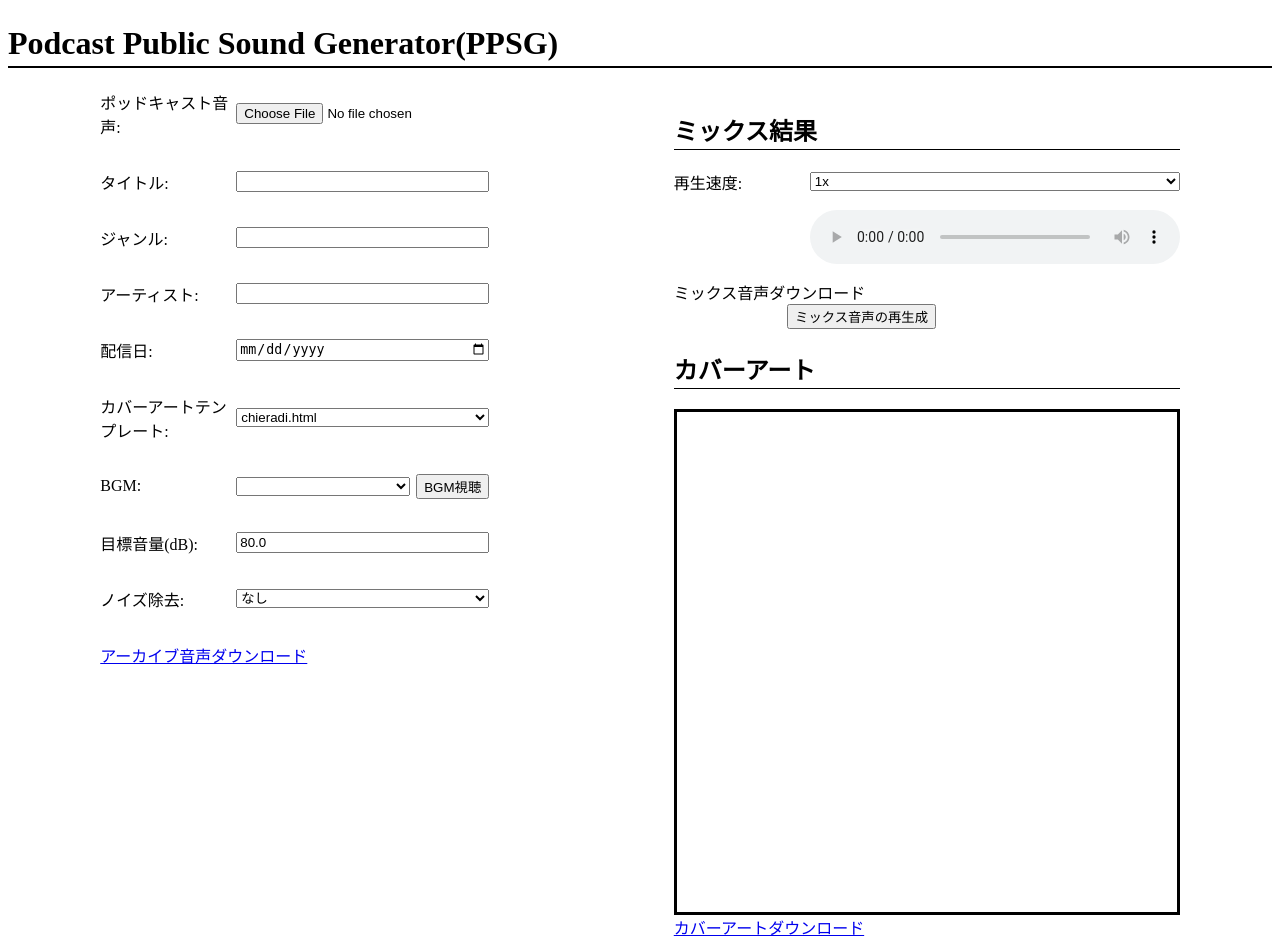
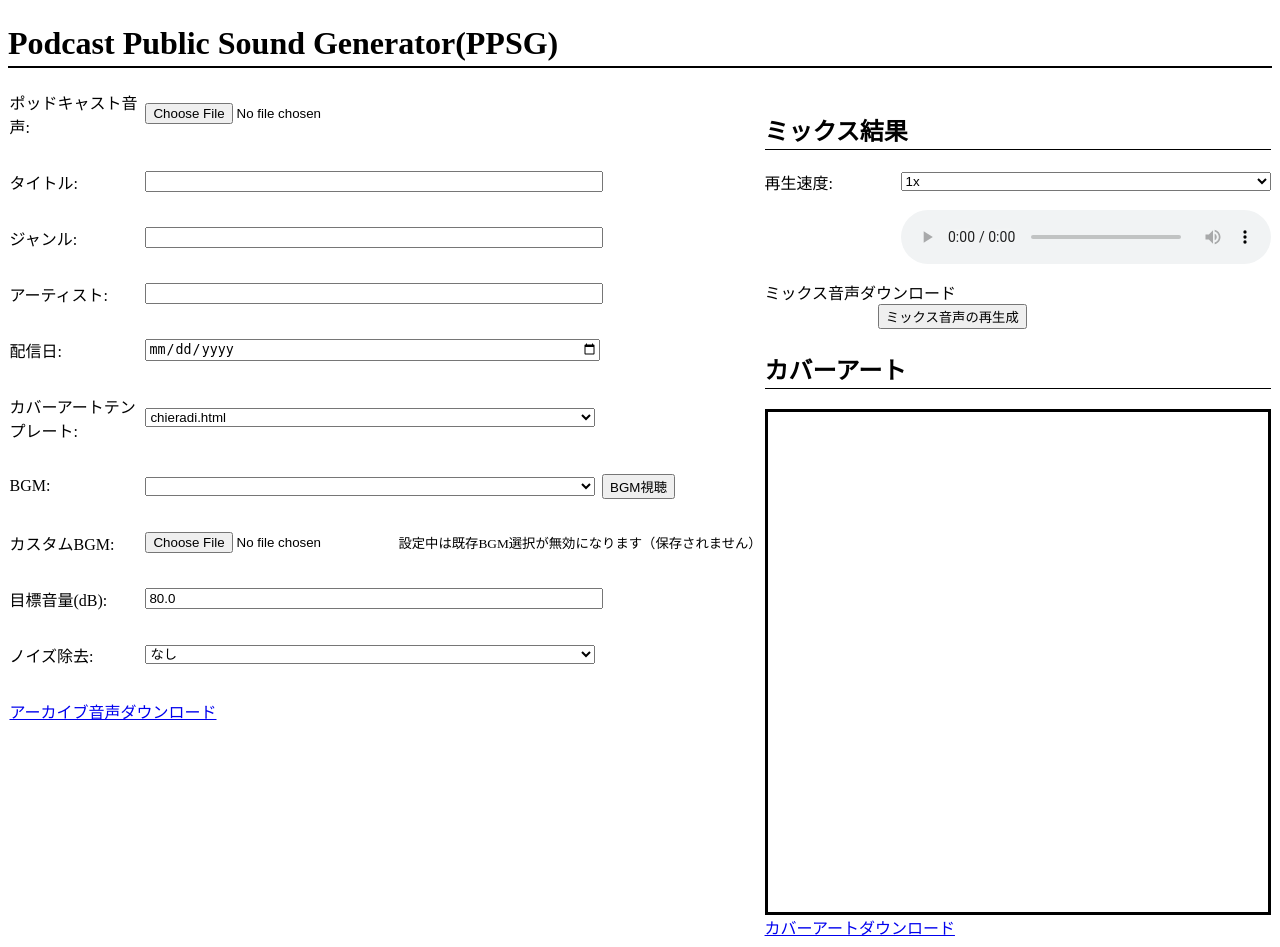
Before and after one commit to TakamiChie/PodcastPublicSoundGenerator, a Flask app: page / in a window 1280 px wide. Run offline with Flask 3, Linux system fonts and the light colour scheme; lists and menus that the app fills with data are empty.

Commit message:
カスタムBGMを一時利用できるようにする

```diff
--- a/app.py
+++ b/app.py
@@ -136,6 +136,7 @@ def bgm(filename):
 @app.route('/mix', methods=['POST'])
 def mix():
   file = request.files.get('audio')
+  custom_bgm_file = request.files.get('custom_bgm')
   last_modified = request.form.get('last_modified')
   bgm_name = request.form.get('bgm')
   title = request.form.get('title') or ''
@@ -148,11 +149,13 @@ def mix():
     target_db = float(target_str)
   except ValueError:
     target_db = DEFAULT_TARGET_DB
-  if not file or not bgm_name:
+  use_custom_bgm = bool(custom_bgm_file and custom_bgm_file.filename)
+
+  if not file or (not bgm_name and not use_custom_bgm):
     return redirect(url_for('index'))
 
   release_date = extract_release_date(file, last_modified, release_date)
-  album = get_album_name(bgm_name)
+  album = '' if use_custom_bgm else get_album_name(bgm_name)
 
   # 入力音声のID3タグを取得
   try:
@@ -173,7 +176,12 @@ def mix():
       pass
   podcast = normalize_volume(podcast, target_db)
 
-  final_mix = set_bgm(podcast, bgm_name)
+  if use_custom_bgm:
+    custom_bgm_file.stream.seek(0)
+    custom_bgm = AudioSegment.from_file(custom_bgm_file)
+    final_mix = set_bgm(podcast, custom_bgm)
+  else:
+    final_mix = set_bgm(podcast, bgm_name)
 
   uuid_val = update_uuid(file, last_modified)
   output_name = f"{uuid_val}.mp3"
--- a/static/js/mix.js
+++ b/static/js/mix.js
@@ -2,6 +2,7 @@
   // ミックス処理を自動化
   const form = document.querySelector('form');
   const audioInput = document.getElementById('audio');
+  const customBgmInput = document.getElementById('customBgm');
   const mixedAudio = document.getElementById('mixedAudio');
   const mixedDownload = document.getElementById('mixedDownload');
   const mixProgress = document.getElementById('mixProgress');
@@ -73,6 +74,7 @@
   // #audio に設定されたファイル名からBGMを自動選択
   function autoSelectBgm() {
     if (!audioInput.files.length) return;
+    if (customBgmInput.files.length) return;
     const name = audioInput.files[0].name;
     if (selectBgmByName(name)) return;
     const m = name.match(/^(\d{4}-\d{2}-\d{2})/);
--- a/static/js/preview.js
+++ b/static/js/preview.js
@@ -1,11 +1,24 @@
 (() => {
   const previewBtn = document.getElementById('previewBtn');
   const bgmSelect = document.getElementById('bgm');
+  const customBgmInput = document.getElementById('customBgm');
   const previewAudio = document.getElementById('previewAudio');
+  let customPreviewUrl = null;
+
+  function updateBgmControlState() {
+    const hasCustomBgm = customBgmInput.files.length > 0;
+    bgmSelect.disabled = hasCustomBgm;
+    bgmSelect.required = !hasCustomBgm;
+    if (!previewAudio.paused) {
+      previewAudio.pause();
+      previewAudio.currentTime = 0;
+    }
+    previewBtn.textContent = 'BGM視聴';
+  }
 
   previewBtn.addEventListener('click', () => {
-    const selected = bgmSelect.value;
-    if (!selected) {
+    const hasCustomBgm = customBgmInput.files.length > 0;
+    if (!hasCustomBgm && !bgmSelect.value) {
       return;
     }
     if (!previewAudio.paused) {
@@ -15,7 +28,15 @@
       previewBtn.textContent = 'BGM視聴';
       return;
     }
-    previewAudio.src = `/bgm/${selected}`;
+    if (hasCustomBgm) {
+      if (customPreviewUrl) {
+        URL.revokeObjectURL(customPreviewUrl);
+      }
+      customPreviewUrl = URL.createObjectURL(customBgmInput.files[0]);
+      previewAudio.src = customPreviewUrl;
+    } else {
+      previewAudio.src = `/bgm/${bgmSelect.value}`;
+    }
     previewAudio.play();
     previewBtn.textContent = '停止';
   });
@@ -29,4 +50,7 @@
   previewAudio.addEventListener('ended', () => {
     previewBtn.textContent = 'BGM視聴';
   });
+
+  customBgmInput.addEventListener('change', updateBgmControlState);
+  updateBgmControlState();
 })();
--- a/templates/index.html
+++ b/templates/index.html
@@ -46,6 +46,11 @@
           {% endfor %}
         </select>
         <button type="button" id="previewBtn" class="preview-btn">BGM視聴</button>
+      </div>
+      <div class="form-item">
+        <label for="customBgm">カスタムBGM:</label>
+        <input type="file" id="customBgm" name="custom_bgm" accept="audio/*">
+        <small>設定中は既存BGM選択が無効になります（保存されません）</small>
       </div>
       <div class="form-item">
         <label for="target_db">目標音量(dB):</label>
```
Also changed, not shown: work.py (+27 -24 lines).
